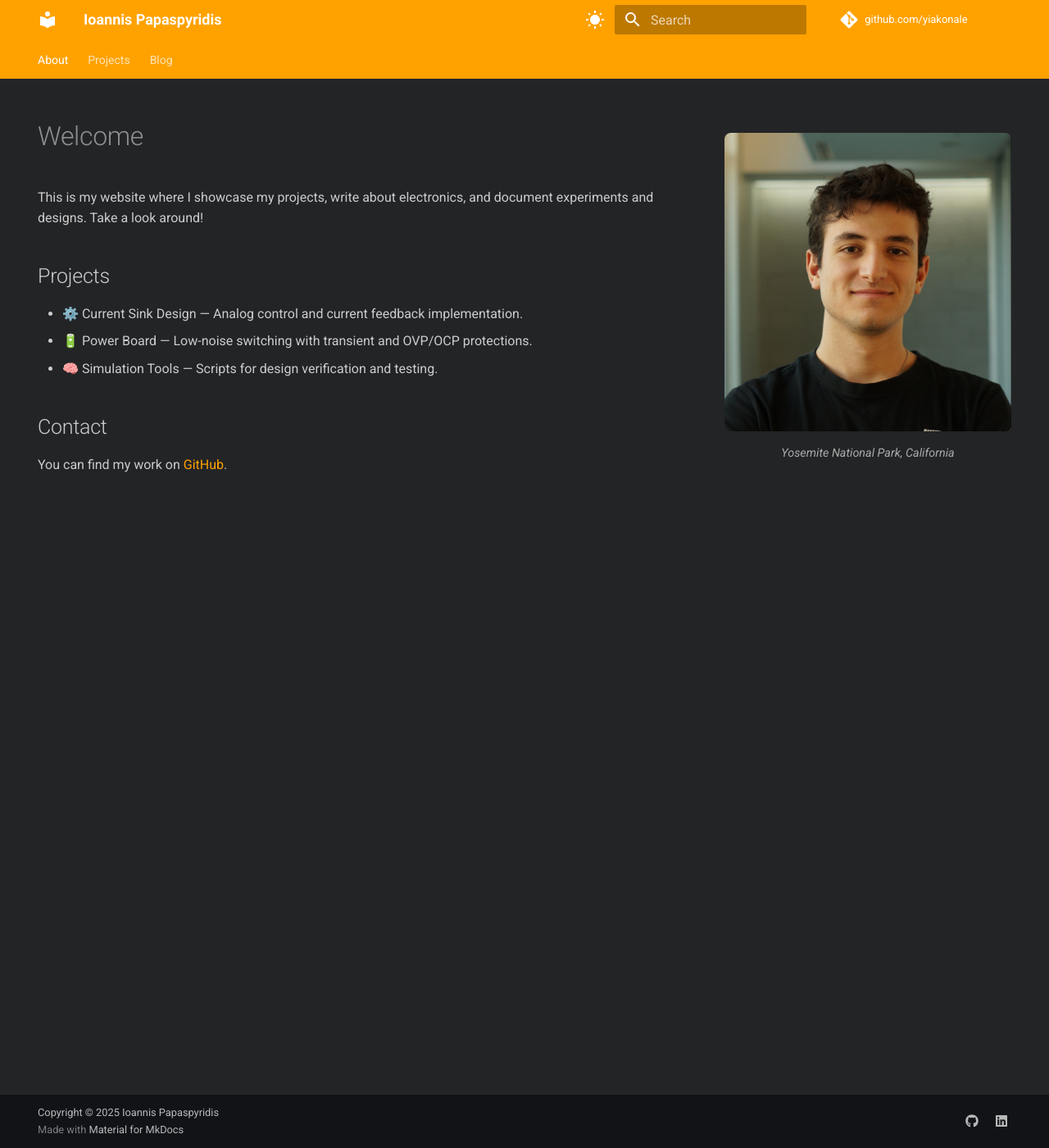
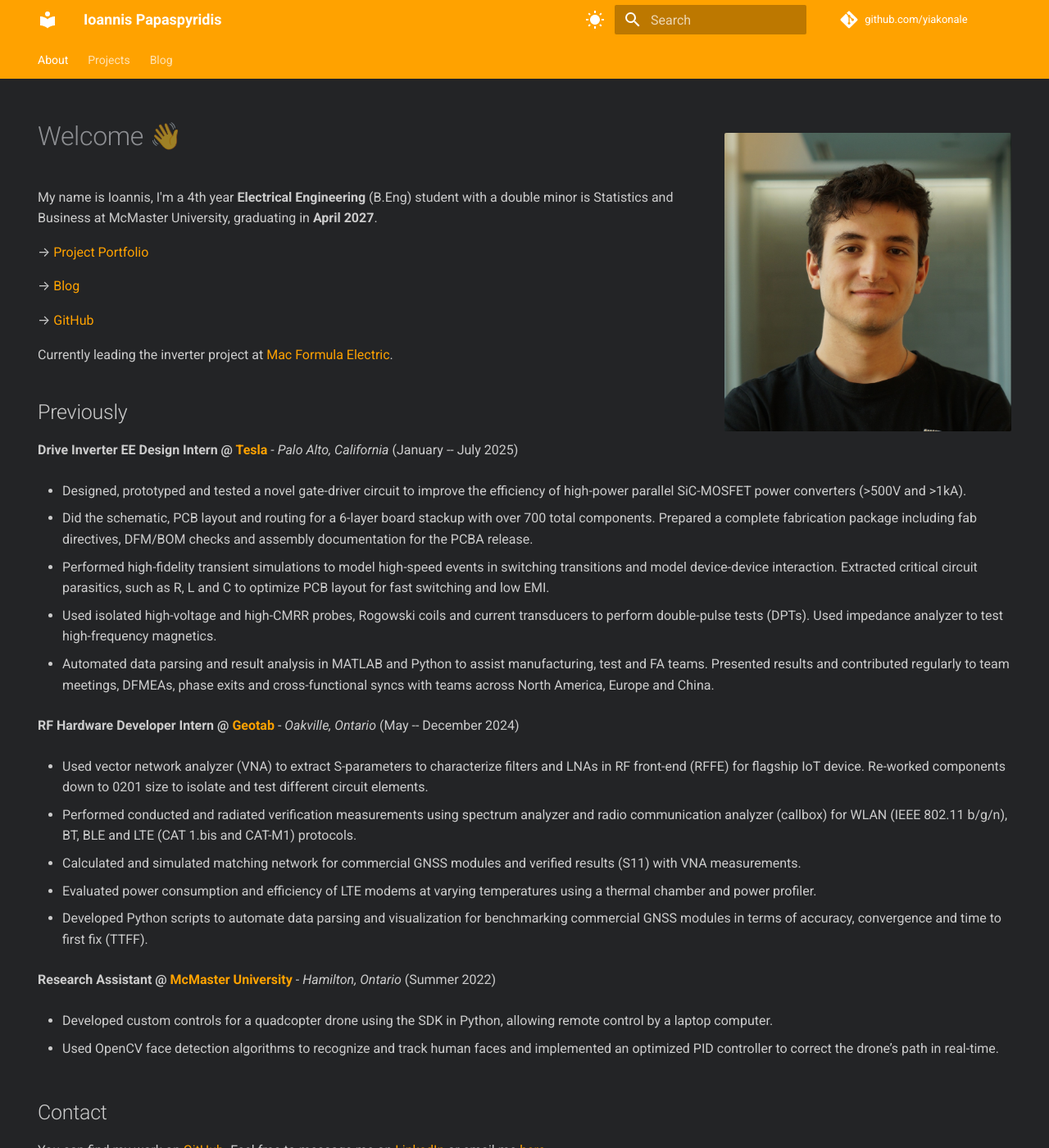
Before and after one commit to yiakonale/yiakonale.github.io, an MkDocs documentation site: the page built from docs/index.md, in a window 1280 px wide and 1400 px high. Shown: the whole window at 82% size. Built offline with MkDocs 1.6.1 and Material for MkDocs 9.7.7, drawn with Linux system fonts in a browser that asks for light colours; some of the changed text lies outside the part shown.

Commit message:
added content

```diff
--- a/docs/index.md
+++ b/docs/index.md
@@ -3,23 +3,60 @@ hide:
   - navigation
   - toc
 ---
-
+<!--
 <figure style="float: right; clear: right; width: 350px; margin-left: 40px; margin-bottom: 15px; text-align: center;">
-  <img src="media/headshot.jpg" alt="headshot" style="width: 100%; border-radius: 8px;">
+  <img src="media/yosemite.jpg" alt="yosemite" style="width: 100%; border-radius: 8px;">
   <figcaption style="font-size: 0.9em; color: #aaa;">Yosemite National Park, California</figcaption>
 </figure>
+-->
+<figure style="float: right; clear: right; width: 350px; margin-left: 40px; margin-bottom: 15px; text-align: center;">
+  <img src="media/headshot.jpg" alt="headshot" style="width: 100%; border-radius: 2px;">
+</figure>
 
-# Welcome
+# Welcome 👋
 
-This is my website where I showcase my projects, write about electronics, and document
-experiments and designs. Take a look around!
+My name is Ioannis, I'm a 4th year **Electrical Engineering** (B.Eng) student with a double minor is Statistics and Business at McMaster University, graduating in **April 2027**.
 
-## Projects
+→ [Project Portfolio](https://yiakonale.github.io/projects/)
 
-- ⚙️ Current Sink Design — Analog control and current feedback implementation.
-- 🔋 Power Board — Low-noise switching with transient and OVP/OCP protections.
-- 🧠 Simulation Tools — Scripts for design verification and testing.
+→ [Blog](https://yiakonale.github.io/blog/1_first-post)
+
+→ [GitHub](https://github.com/yiakonale)
+
+Currently leading the inverter project at [Mac Formula Electric](https://macformularacing.com/).
+
+## Previously
+**Drive Inverter EE Design Intern @ [Tesla](https://www.tesla.com/)** - *Palo Alto, California* (January -- July 2025)
+
+- Designed, prototyped and tested a novel gate-driver circuit to improve the efficiency of high-power parallel SiC-MOSFET power converters (>500V and >1kA).
+
+- Did the schematic, PCB layout and routing for a 6-layer board stackup with over 700 total components.
+Prepared a complete fabrication package including fab directives, DFM/BOM checks and assembly documentation for the PCBA release.
+
+- Performed high-fidelity transient simulations to model high-speed events in switching transitions and model device-device interaction. Extracted critical circuit parasitics, such as R, L and C to optimize PCB layout for fast switching and low EMI.
+
+- Used isolated high-voltage and high-CMRR probes, Rogowski coils and current transducers to perform double-pulse tests (DPTs). Used impedance analyzer to test high-frequency magnetics.
+
+- Automated data parsing and result analysis in MATLAB and Python to assist manufacturing, test and FA teams. Presented results and contributed regularly to team meetings, DFMEAs, phase exits and cross-functional syncs with teams across North America, Europe and China.
+
+**RF Hardware Developer Intern @ [Geotab](https://www.geotab.com/)** - *Oakville, Ontario* (May -- December 2024)
+
+ - Used vector network analyzer (VNA) to extract S-parameters to characterize filters and LNAs in RF front-end (RFFE) for flagship IoT device. Re-worked components down to 0201 size to isolate and test different circuit elements.
+
+ - Performed conducted and radiated verification measurements using spectrum analyzer and radio communication analyzer (callbox) for WLAN (IEEE 802.11 b/g/n), BT, BLE and LTE (CAT 1.bis and CAT-M1) protocols.
+
+ - Calculated and simulated matching network for commercial GNSS modules and verified results (S11) with VNA measurements.
+
+ - Evaluated power consumption and efficiency of LTE modems at varying temperatures using a thermal chamber and power profiler.
+
+ - Developed Python scripts to automate data parsing and visualization for benchmarking commercial GNSS modules in terms of accuracy, convergence and time to first fix (TTFF).
+
+**Research Assistant @ [McMaster University](https://www.eng.mcmaster.ca/sept/)** - *Hamilton, Ontario* (Summer 2022)
+
+- Developed custom controls for a quadcopter drone using the SDK in Python, allowing remote control by a laptop computer.
+
+- Used OpenCV face detection algorithms to recognize and track human faces and implemented an optimized PID controller to correct the drone’s path in real-time.
 
 ## Contact
 
-You can find my work on [GitHub](https://github.com/yiakonale).
+You can find my work on [GitHub](https://github.com/yiakonale). Feel free to message me on [LinkedIn](https://www.linkedin.com/in/ipapaspyridis/) or email me [here](mailto:yiakonale03@gmail.com).
--- a/mkdocs.yml
+++ b/mkdocs.yml
@@ -41,8 +41,8 @@ nav:
   - Projects: projects.md
 #  - About: about.md
   - Blog:
-      - blog/first-post.md
-#      - blog/EMI.md
+      - blog/1_first-post.md
+      - blog/2_about-me.md
 
 plugins:
   - search
```
Also changed, not shown: docs/about.md (+2 -0 lines), docs/blog/1_first-post.md (added, +3 -0 lines), docs/blog/2_about-me.md (added, +1 -0 lines), docs/blog/first-post.md (deleted, +0 -1 lines).
